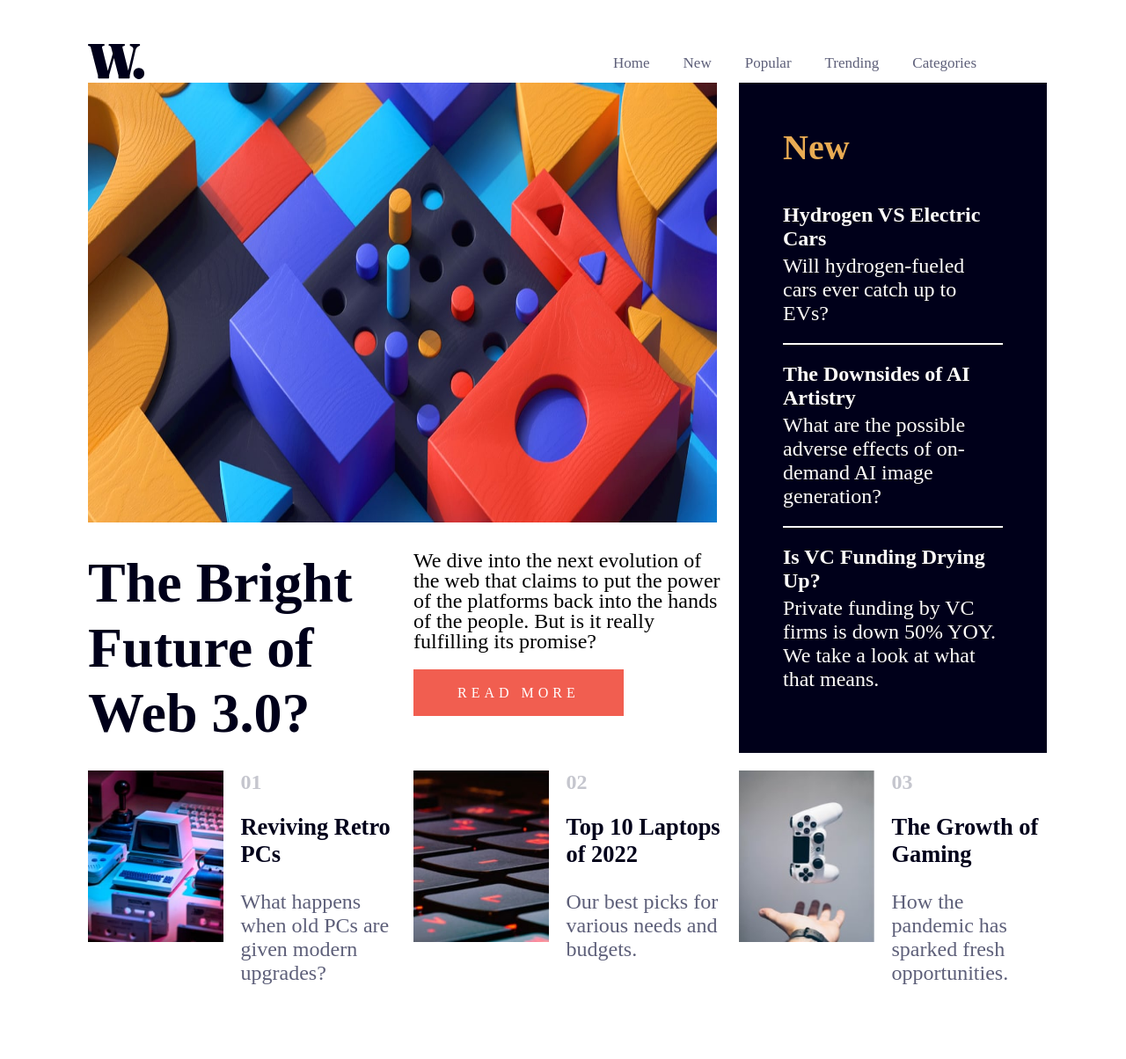
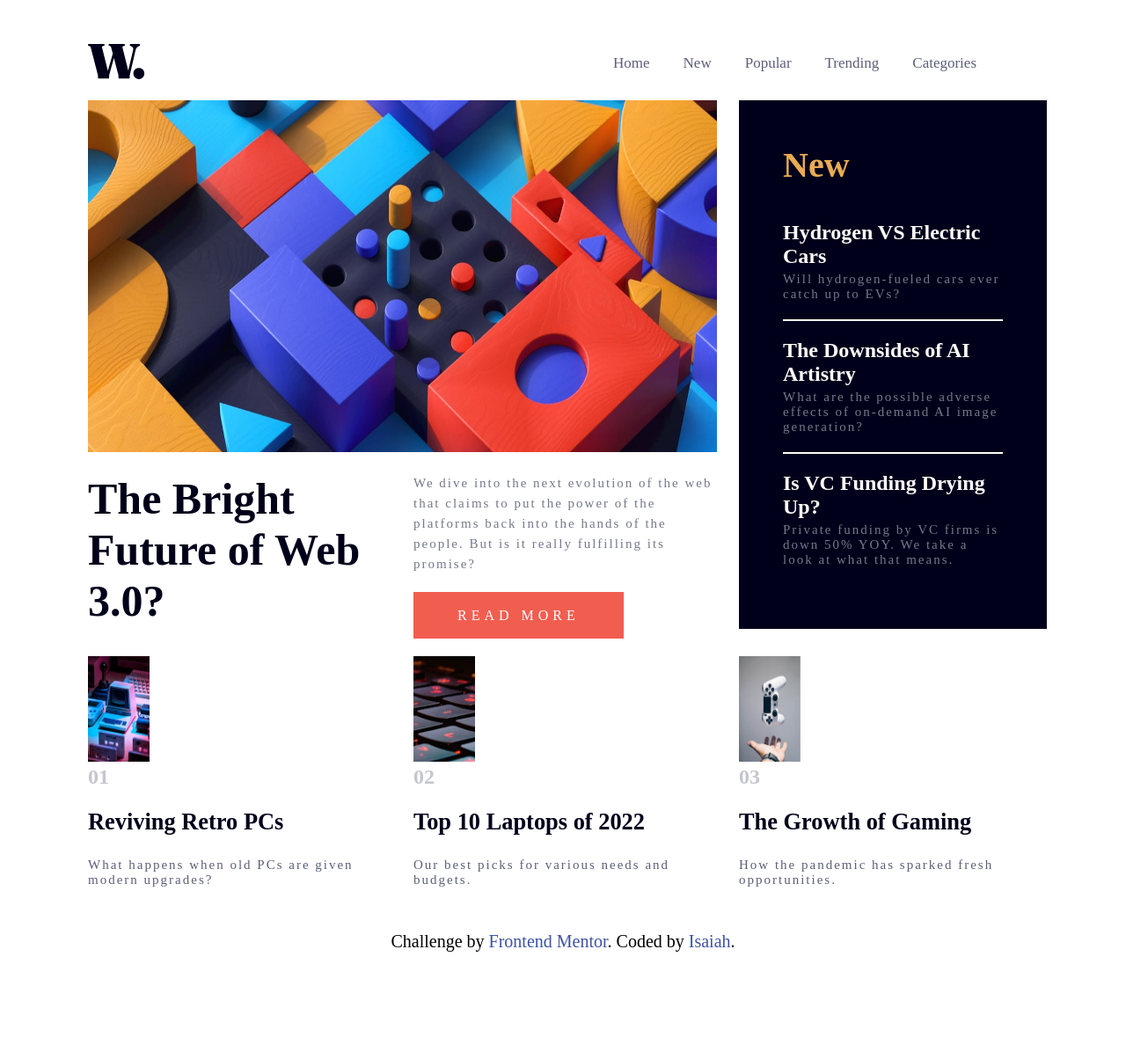
Before and after one commit to isaiahpaul93/isaiahpaul93.news.github.io, a plain HTML site: page index.html in a window 1280 px wide. Shown: the top 1204 px of the page at 88% size. After the commit the page ends 1082 px from the top, so only its background shows below. Drawn offline with Linux system fonts and the light colour scheme.

Commit message:
Update style.css

```diff
--- a/styles/style.css
+++ b/styles/style.css
@@ -40,7 +40,9 @@ h3,h4{
     font-size: 1.5rem;
 }
 p{
-   font-size: 1.5em;
+   font-size: 15px;
+   color: hsl(233, 8%, 50%);
+   letter-spacing: 2px;
 }
 h4{
    margin-bottom: 25px;
@@ -69,9 +71,6 @@ li:hover{
     color: hsl(236, 13%, 42%);
     text-transform: capitalize;
     padding-left: 20px;
-
-
-
 }
 
 main{
@@ -81,7 +80,8 @@ main{
 }
 .head-img{
     width: 715px;
-    height: 500px;
+    height: 400px;
+    margin-top: 20px;
 }
 
 .img1{
@@ -95,12 +95,14 @@ main{
     padding: 50px;
     grid-column: 3/4;
     grid-row: 1/3;
+    height: fit-content;
+    margin-top: 20px;
 }
 .text,.txt{
    padding: 20px 0;
 }
 .first-text{
-    font-size: 2rem;
+    font-size: 25px;
     grid-column: 1/2;
     grid-row: 2/3;
 }
@@ -121,28 +123,36 @@ main{
     text-transform: uppercase;
     letter-spacing: 5px;
 }
+
+.pic{
+    width: 70px;
+    height: 7.5rem;
+}
+
 .link a:hover{
     background: #00001A;
 }
-.retro{
+.list-retro{
     grid-column: -4/-3;
     grid-row: 3/4;
+    display: flex;
+    gap: 20px;
 }
-.laptops{
+.list-laptops{
     grid-column: -3/-2;
     grid-row: 3/4;
+    display: flex;
+    gap: 20px;
 }
-.gaming{
+.list-gaming{
     grid-column: -2/-1;
     grid-row:3/4;
-}
-.list{
     display: flex;
     gap: 20px;
 }
 
-.list img{
-    height: 60%;
+.list-img{
+    height: 50%;
 }
 .line{
     border: 1px solid hsl(36, 100%, 99%);
@@ -163,6 +173,7 @@ main{
 .list h2{
     color: hsl(233, 8%, 79%);
    }
+
 @media (max-width:500px){
      main{
         display: block;
@@ -183,7 +194,7 @@ main{
         width: 340px;
         height: 400px;
     }
-    .headimg{
+    .head-img{
         width: 100%;
         height: 100%;
     }
@@ -196,7 +207,6 @@ main{
         flex-basis: auto;
         align-items: center;
         justify-content: center;
-
     }
 
     .menu ul.main-menu{
@@ -231,11 +241,8 @@ main{
     }
 
    .a,.b,.c{
-    /* padding-left: 15px; */
-     margin-top: 10px;
+    margin-top: 10px;
     padding: 0 7px;
-
-
    }
    .pic{
     width:100%;
@@ -252,7 +259,7 @@ main{
     font-weight: 700;
    }
 
-   .list img{
+   .list-img{
     width: 100px;
     height:130px;
     margin-top: 10px;
```
